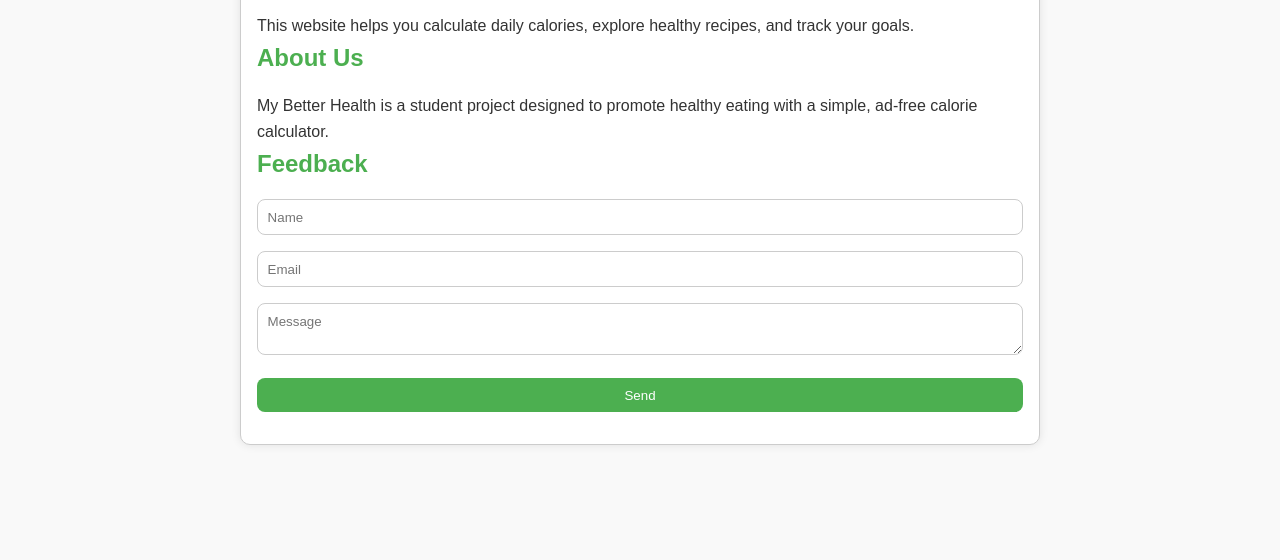
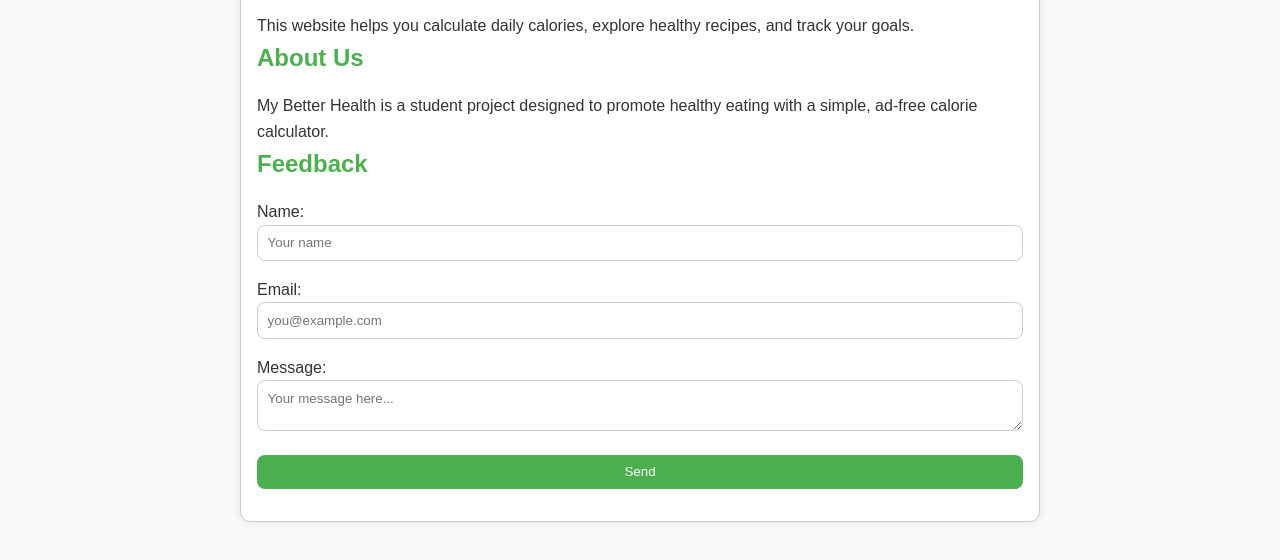
Before and after one commit to ngocminh1110/ngocminh1110.github.io, a plain HTML site: page index.html in a window 1280 px wide. Shown: the part 150-710 px from the top of the page. Drawn offline with Linux system fonts and the light colour scheme.

Commit message:
Update index.html

```diff
--- a/index.html
+++ b/index.html
@@ -37,13 +37,14 @@
     <section>
       <h2>Feedback</h2>
       <form id="contact-form" action="http://hh3dlab.fi/formdemo/formhandler.php" method="POST">
-        <input type="text" name="Name" placeholder="Name" required>
-        <input type="email" name="Email" placeholder="Email" required>
-        <textarea name="Message" placeholder="Message"></textarea>
-        <button type="submit">Send</button>
-      </form>
-
-
+  <label for="name">Name:</label>
+  <input type="text" id="name" name="Name" placeholder="Your name" required>
+  <label for="email">Email:</label>
+  <input type="email" id="email" name="Email" placeholder="you@example.com" required>
+  <label for="message">Message:</label>
+  <textarea id="message" name="Message" placeholder="Your message here..."></textarea>
+  <button type="submit">Send</button>
+</form>
     </section>
   </main>
   <script>
```
